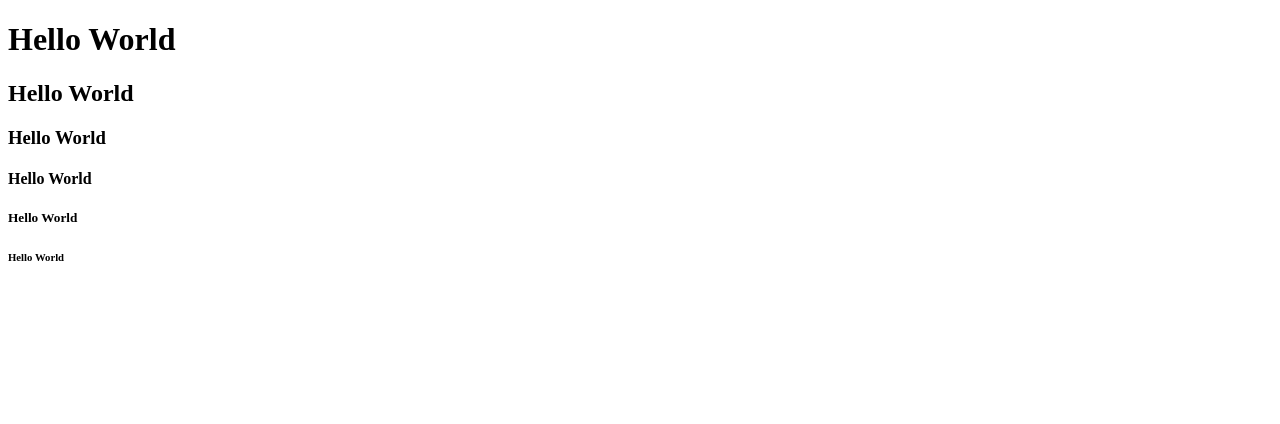
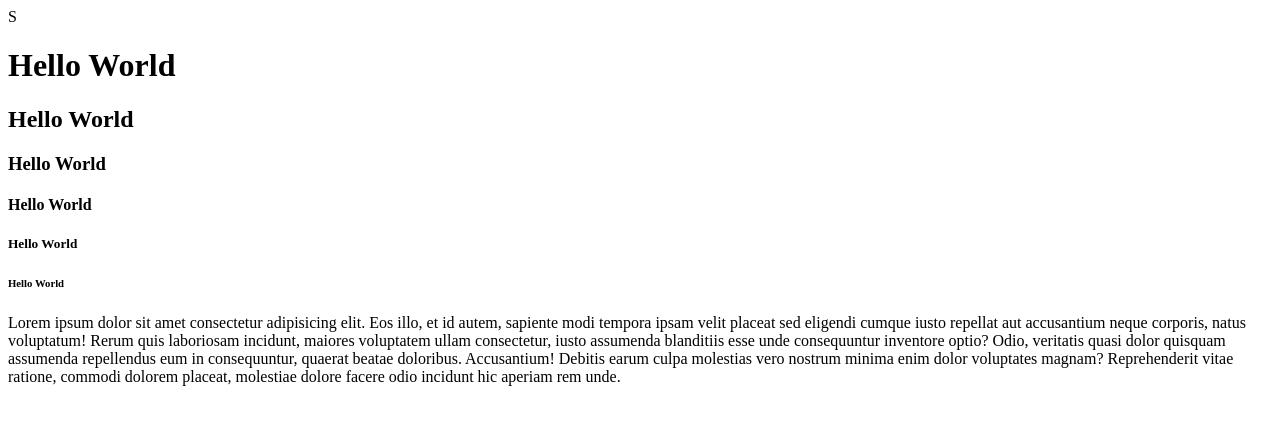
Before and after one commit to Rihan-Code-Hunter/Frontend_Development, a plain HTML site: page Rihan_Restart/HTML/index.html in a window 1280 px wide. Drawn offline with Linux system fonts and the light colour scheme.

Commit message:
added paragraph

```diff
--- a/Rihan_Restart/HTML/index.html
+++ b/Rihan_Restart/HTML/index.html
@@ -1,18 +1,30 @@
 <!DOCTYPE html>
 <html lang="en">
-<head>
-    <meta charset="UTF-8">
-    <meta name="viewport" content="width=device-width, initial-scale=1.0">
-    <title>Hello World</title>
-</head>
-<body>
+  <head>
+    <meta charset="UTF-8" />
+    <meta name="viewport" content="width=device-width, initial-scale=1.0" />
+    <title>Hello World</title></head
+  >S
+  <body>
     <!-- learned basic html -->
-     <!-- Headings -->
+    <!-- Headings -->
     <h1>Hello World</h1>
     <h2>Hello World</h2>
     <h3>Hello World</h3>
     <h4>Hello World</h4>
     <h5>Hello World</h5>
     <h6>Hello World</h6>
-</body>
+    <p>
+      Lorem ipsum dolor sit amet consectetur adipisicing elit. Eos illo, et id
+      autem, sapiente modi tempora ipsam velit placeat sed eligendi cumque iusto
+      repellat aut accusantium neque corporis, natus voluptatum! Rerum quis
+      laboriosam incidunt, maiores voluptatem ullam consectetur, iusto assumenda
+      blanditiis esse unde consequuntur inventore optio? Odio, veritatis quasi
+      dolor quisquam assumenda repellendus eum in consequuntur, quaerat beatae
+      doloribus. Accusantium! Debitis earum culpa molestias vero nostrum minima
+      enim dolor voluptates magnam? Reprehenderit vitae ratione, commodi dolorem
+      placeat, molestiae dolore facere odio incidunt hic aperiam rem unde.
+
+    </p>
+  </body>
 </html>
```
